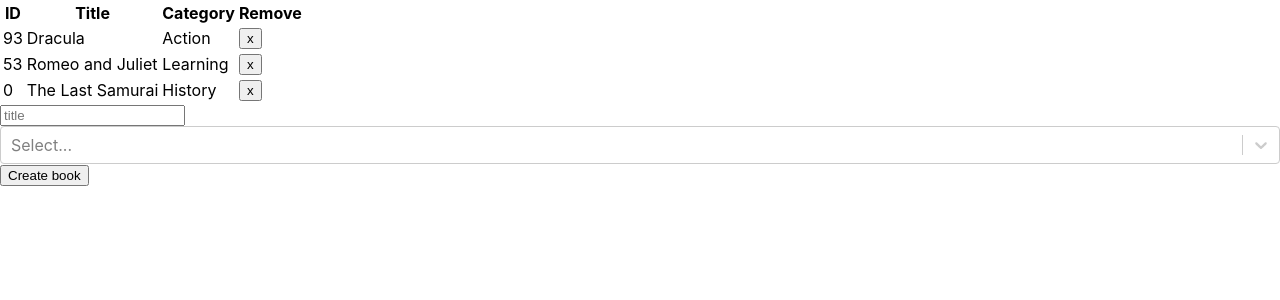
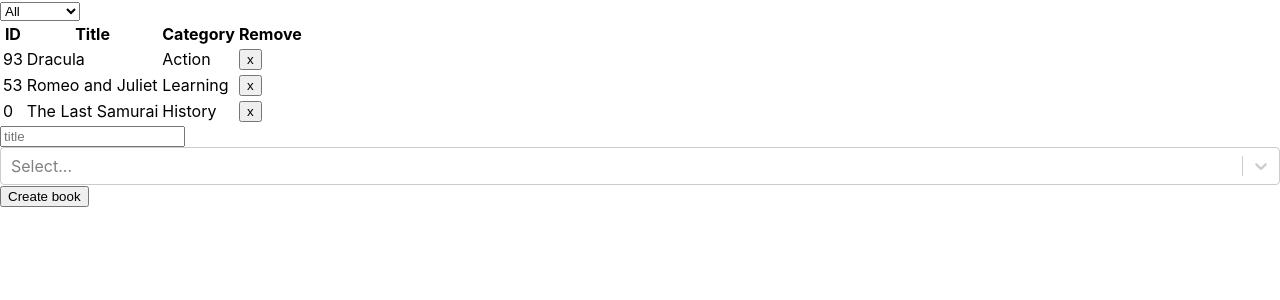
Before and after one commit to KabohaJeanMark/bookstore, a React (Create React App) app: page / in a window 1280 px wide. Shown: the top 300 px of the page. Built offline with nearby package versions, Linux system fonts and the light colour scheme.

Commit message:
Render Category Filter in BooksList container component

```diff
--- a/src/containers/BooksList.js
+++ b/src/containers/BooksList.js
@@ -3,12 +3,15 @@ import PropTypes from 'prop-types';
 import Book from '../components/Book';
 import { removeBook } from '../actions';
 import store from '../reducers';
+import CategoryFilter from '../components/CategoryFilter';
 
 const BooksList = ({ books }) => {
   const handleRemoveBook = (book) => {
     store.dispatch(removeBook(book));
   };
   return (
+    <>
+      <CategoryFilter />
       <table>
         <thead>
           <tr>
@@ -20,9 +23,11 @@ const BooksList = ({ books }) => {
         </thead>
         <tbody>
           {books.map((book) => (
-          <Book key={book.id} book={book} handleRemoveBook={() => { handleRemoveBook(book); }} />))}
+            <Book key={book.id} book={book} handleRemoveBook={() => { handleRemoveBook(book); }} />
+          ))}
         </tbody>
       </table>
+    </>
   );
 };
 
```
Lines whose indentation alone changed are shown as unchanged.
